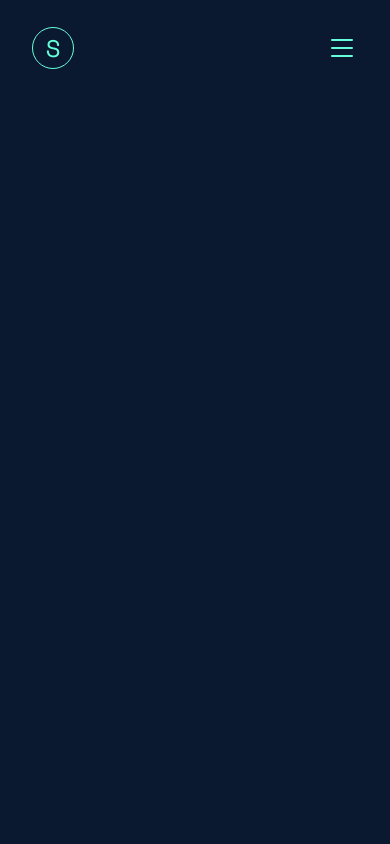
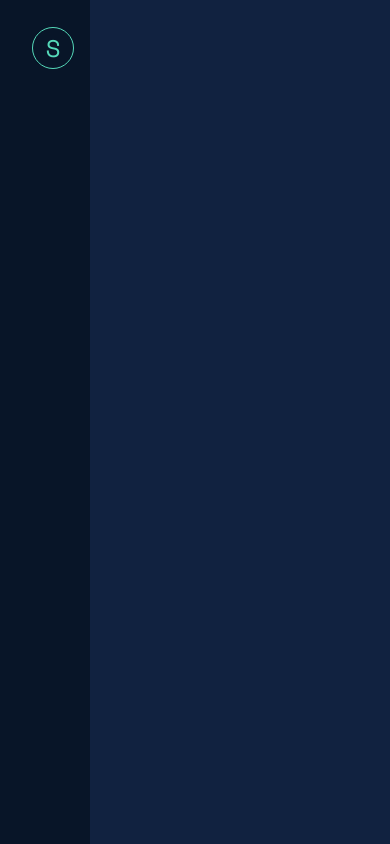
Before and after one commit to sergiopmdeveloper/portfolio, a React (Vite) app: page / in a window 390 px wide. Both pictures are taken after a click on the icon 342 px from the left and 48 px from the top of the page. Built offline with nearby package versions, Linux system fonts and the light colour scheme.

Commit message:
feat: add responsive menu functionality to the header component

```diff
--- a/src/components/Header/Header.tsx
+++ b/src/components/Header/Header.tsx
@@ -2,6 +2,8 @@ import { AppSection } from '../../styles'
 import { Logo } from '../Logo'
 import { DefaultNav } from './DefaultNav'
 import { Burger } from '../../icons/Burger'
+import { ResponsiveMenu } from './ResponsiveMenu'
+import { useState } from 'react'
 import styled from 'styled-components'
 import { theme } from '../../styles'
 
@@ -47,13 +49,20 @@ const StyledBurger = styled(Burger)`
  * @returns The rendered header component.
  */
 export function Header() {
+  const [activeResponsiveMenu, setActiveResponsiveMenu] = useState(false)
+
   return (
+    <>
       <HeaderContainer>
         <HeaderContent>
           <Logo />
           <DefaultNav />
-        <StyledBurger />
+          <StyledBurger onclick={() => setActiveResponsiveMenu(true)} />
         </HeaderContent>
       </HeaderContainer>
+      {activeResponsiveMenu && (
+        <ResponsiveMenu setActiveResponsiveMenu={setActiveResponsiveMenu} />
+      )}
+    </>
   )
 }
--- /dev/null
+++ b/src/components/Header/ResponsiveMenu.tsx
@@ -0,0 +1,42 @@
+import styled from 'styled-components'
+import { theme } from '../../styles'
+
+// Types
+
+type ResponsiveMenuProps = {
+  setActiveResponsiveMenu: (value: boolean) => void
+}
+
+// Styled components
+
+const ResponsiveMenuContainer = styled.div`
+  width: 100vw;
+  height: 100vh;
+  display: flex;
+  position: fixed;
+  left: 0;
+  top: 0;
+`
+
+const OpaqueBlock = styled.div`
+  height: 100%;
+  flex-grow: 1;
+  background-color: rgba(0, 0, 0, 0.15);
+`
+
+const MenuContainer = styled.div`
+  width: 300px;
+  height: 100%;
+  background-color: ${theme.lightNavy};
+`
+
+export function ResponsiveMenu({
+  setActiveResponsiveMenu,
+}: ResponsiveMenuProps) {
+  return (
+    <ResponsiveMenuContainer>
+      <OpaqueBlock onClick={() => setActiveResponsiveMenu(false)} />
+      <MenuContainer />
+    </ResponsiveMenuContainer>
+  )
+}
--- a/src/icons/Burger.tsx
+++ b/src/icons/Burger.tsx
@@ -8,9 +8,9 @@ import { type IconProps } from './types'
  *
  * @returns A burger icon.
  */
-export function Burger({ className }: IconProps) {
+export function Burger({ className, onclick }: IconProps) {
   return (
-    <svg className={className} viewBox="0 0 16 16">
+    <svg className={className} onClick={onclick} viewBox="0 0 16 16">
       <path d="M2.5 12a.5.5 0 0 1 .5-.5h10a.5.5 0 0 1 0 1H3a.5.5 0 0 1-.5-.5m0-4a.5.5 0 0 1 .5-.5h10a.5.5 0 0 1 0 1H3a.5.5 0 0 1-.5-.5m0-4a.5.5 0 0 1 .5-.5h10a.5.5 0 0 1 0 1H3a.5.5 0 0 1-.5-.5" />
     </svg>
   )
--- a/src/icons/types.ts
+++ b/src/icons/types.ts
@@ -1,4 +1,5 @@
 // Type to define the props of an icon component
 export type IconProps = {
   className?: string
+  onclick?: () => void
 }
```
Lines whose indentation alone changed are shown as unchanged.
